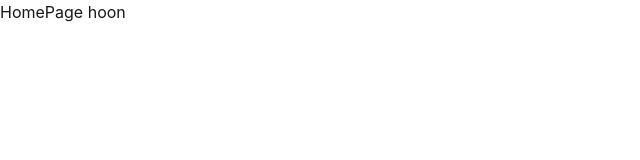
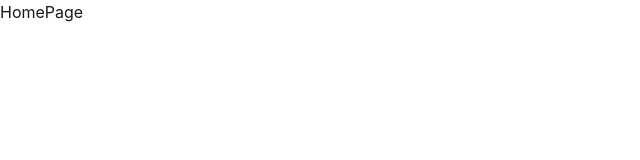
Before and after one commit to Manish-dev3490/code-with-monk-web, a React (Vite) app: page / in a window 1280 px wide. Shown: the top 160 px of the page, without its empty margins (0-640 px from the left). Built offline with nearby package versions, Linux system fonts and the light colour scheme.

Commit message:
Initial commit

```diff
--- a/src/components/HomePage.jsx
+++ b/src/components/HomePage.jsx
@@ -1,7 +1,7 @@
 
 const HomePage = () => {
   return (
-    <div>HomePage hoon</div>
+    <div>HomePage</div>
   )
 }
 
--- a/src/components/Login.jsx
+++ b/src/components/Login.jsx
@@ -27,7 +27,7 @@ const Login = () => {
   });
 
   const onSubmit = (data) => {
-    console.log(data);
+    console.log(data);;
   };
 
   return (
--- a/src/components/Signup.jsx
+++ b/src/components/Signup.jsx
@@ -5,7 +5,7 @@ import { z } from "zod";
 const signUpSchema = z.object({
   firstName: z
     .string()
-    .min(3, "Name must contain at least 2 characters")
+    .min(3, "Name must contain at least 3 characters")
     .max(30, "Name is too long"),
 
   email: z
```
